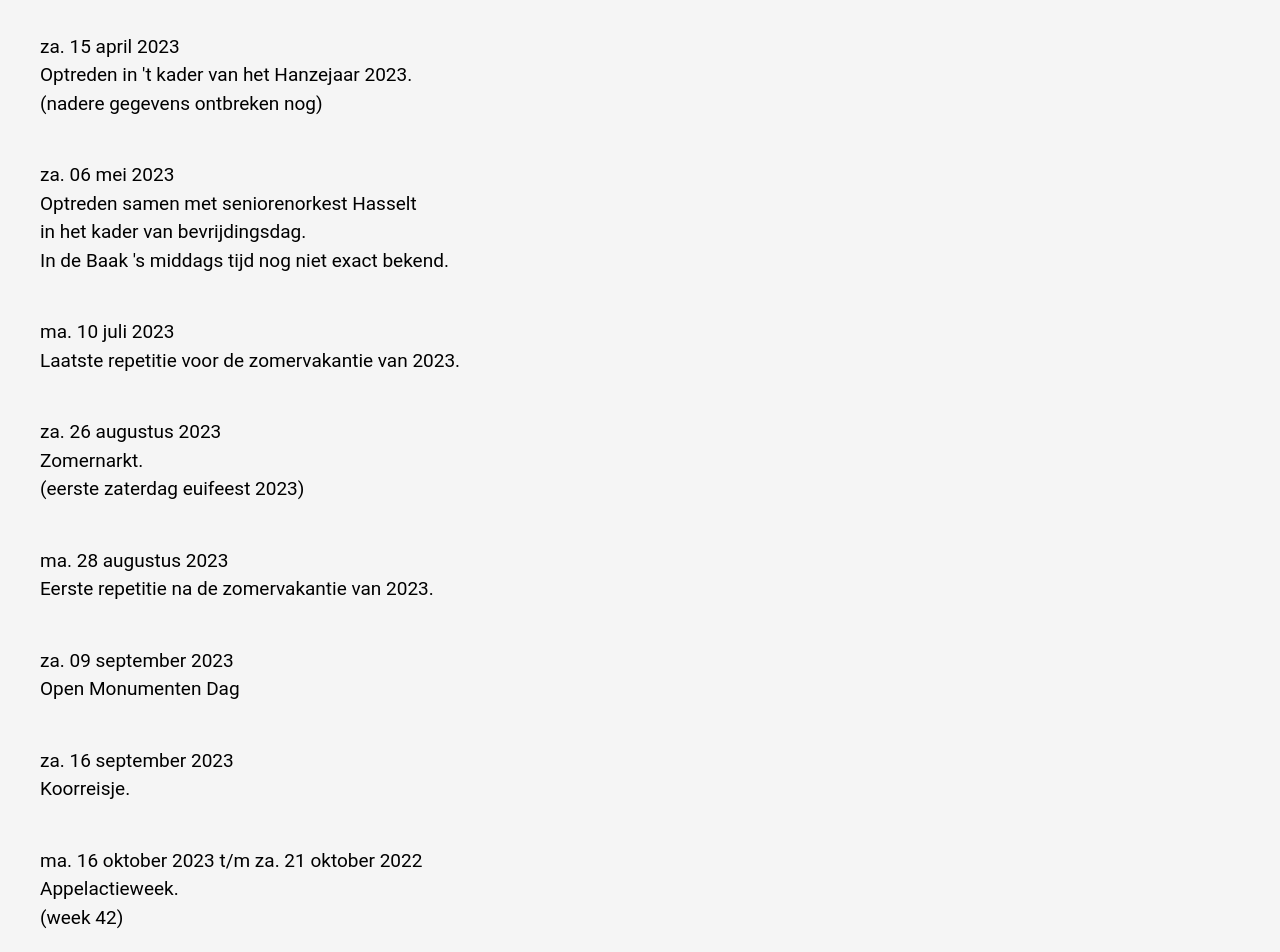
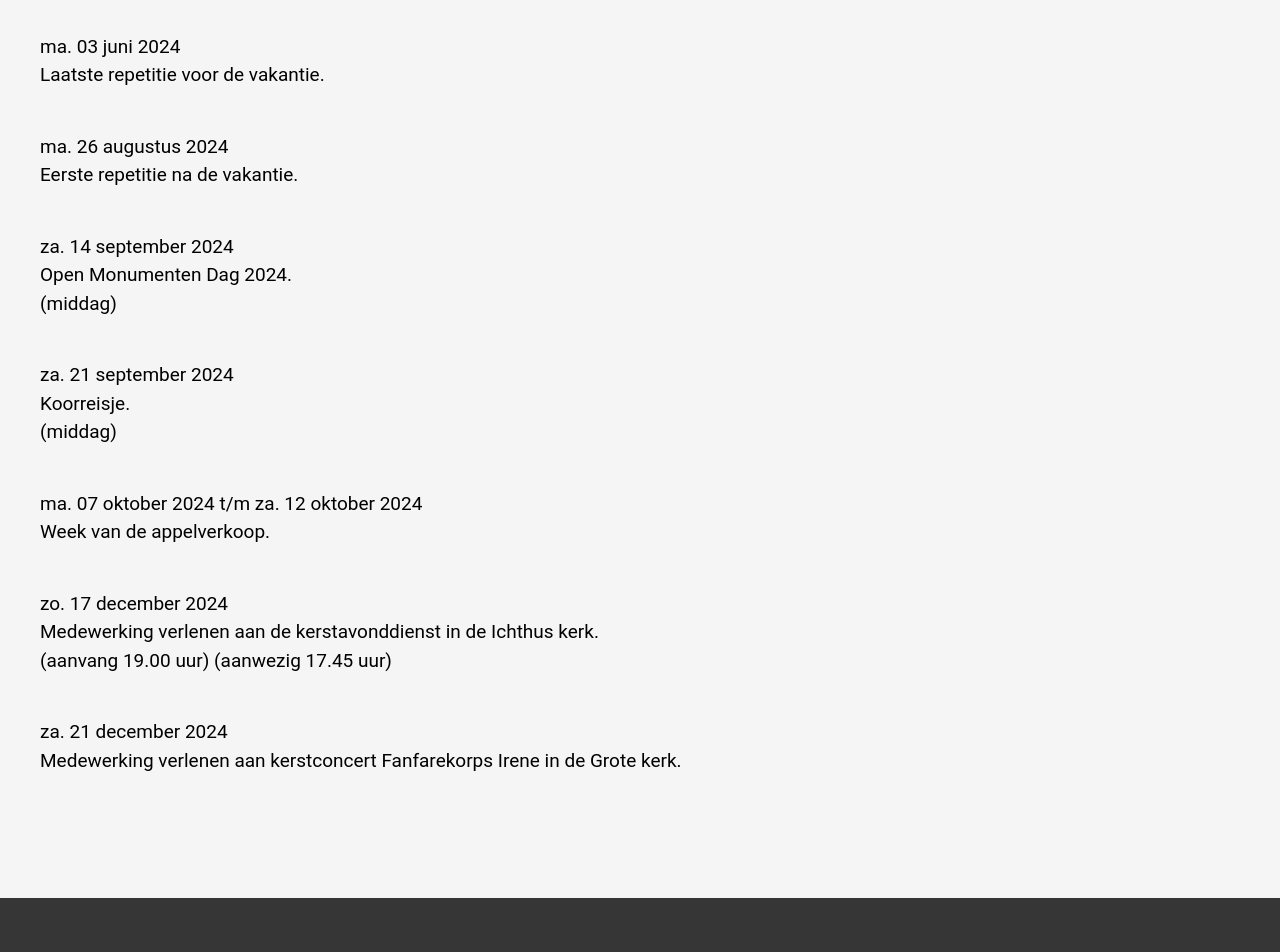
Before and after one commit to Rick-VA/mannenkoor-hasselt, a Vue app: page /activiteiten in a window 1280 px wide. Shown: the part 460-1412 px from the top of the page. Built offline with nearby package versions, Linux system fonts and the light colour scheme.

Commit message:
update: activity info

```diff
--- a/src/views/ActivityView.vue
+++ b/src/views/ActivityView.vue
@@ -5,69 +5,68 @@
   </div>
   <div class="activity-text">
     <p>
-      ma. 27 februari 2023
+      vr. 05 januari 2024
       <br>
-      Algemene ledenvergadering in 't Teeuwland.
+      Nieuwjaarsreceptie in ’t Teeuwland.
+      <br>
+      (aanvang 20.00 uur)
+    </p>
+    <p>
+      ma. 19 februari 2024
+      <br>
+      Algemene Ledenvergadering in ’t Teeuwland.
       <br>
       (aanvang 19.30 uur)
     </p>
     <p>
-      vr. 24 maart 2023
+      ma. 03 juni 2024
       <br>
-      Voorjaarsconcert in de Ontmoetingskerk.
+      Laatste repetitie voor de vakantie.
       <br>
-      (aanvang 19.30 uur, zaal open 19.00 uur)
+
     </p>
     <p>
-      za. 15 april 2023
+      ma. 26 augustus 2024
       <br>
-      Optreden in 't kader van het Hanzejaar 2023.
+      Eerste repetitie na de vakantie.
       <br>
-      (nadere gegevens ontbreken nog)
+
     </p>
     <p>
-      za. 06 mei 2023
+      za. 14 september 2024
       <br>
-      Optreden samen met seniorenorkest Hasselt
+      Open Monumenten Dag 2024.
       <br>
-      in het kader van bevrijdingsdag.
-      <br>
-      In de Baak 's middags tijd nog niet exact bekend.
+      (middag)
     </p>
     <p>
-      ma. 10 juli 2023
+      za. 21 september 2024
       <br>
-      Laatste repetitie voor de zomervakantie van 2023.
+      Koorreisje.
+      <br>
+      (middag)
     </p>
     <p>
-      za. 26 augustus 2023
+      ma. 07 oktober 2024 t/m za. 12 oktober 2024
       <br>
-      Zomernarkt.
-      <br>
-      (eerste zaterdag euifeest 2023)
+      Week van de appelverkoop.
     </p>
     <p>
-      ma. 28 augustus 2023
-      <br>
-      Eerste repetitie na de zomervakantie van 2023.
-    </p>
-    <p>
-      za. 09 september 2023
-      <br>
-      Open Monumenten Dag
-    </p>
-    <p>
-      za. 16 september 2023
-      <br>
-      Koorreisje.
-    </p>
-    <p>
-      ma. 16 oktober 2023 t/m za. 21 oktober 2022
-      <br>
-      Appelactieweek.
-      <br>
-      (week 42)
-    </p>
+    zo. 17 december 2024
+    <br>
+    Medewerking verlenen aan de kerstavonddienst
+    in de Ichthus kerk.
+    <br>
+    (aanvang 19.00 uur)
+    (aanwezig 17.45 uur)
+  </p>
+  <p>
+    za. 21 december 2024
+    <br>
+    Medewerking verlenen aan kerstconcert
+    Fanfarekorps Irene in de Grote kerk.
+  </p>
+
   </div>
 
 
```
